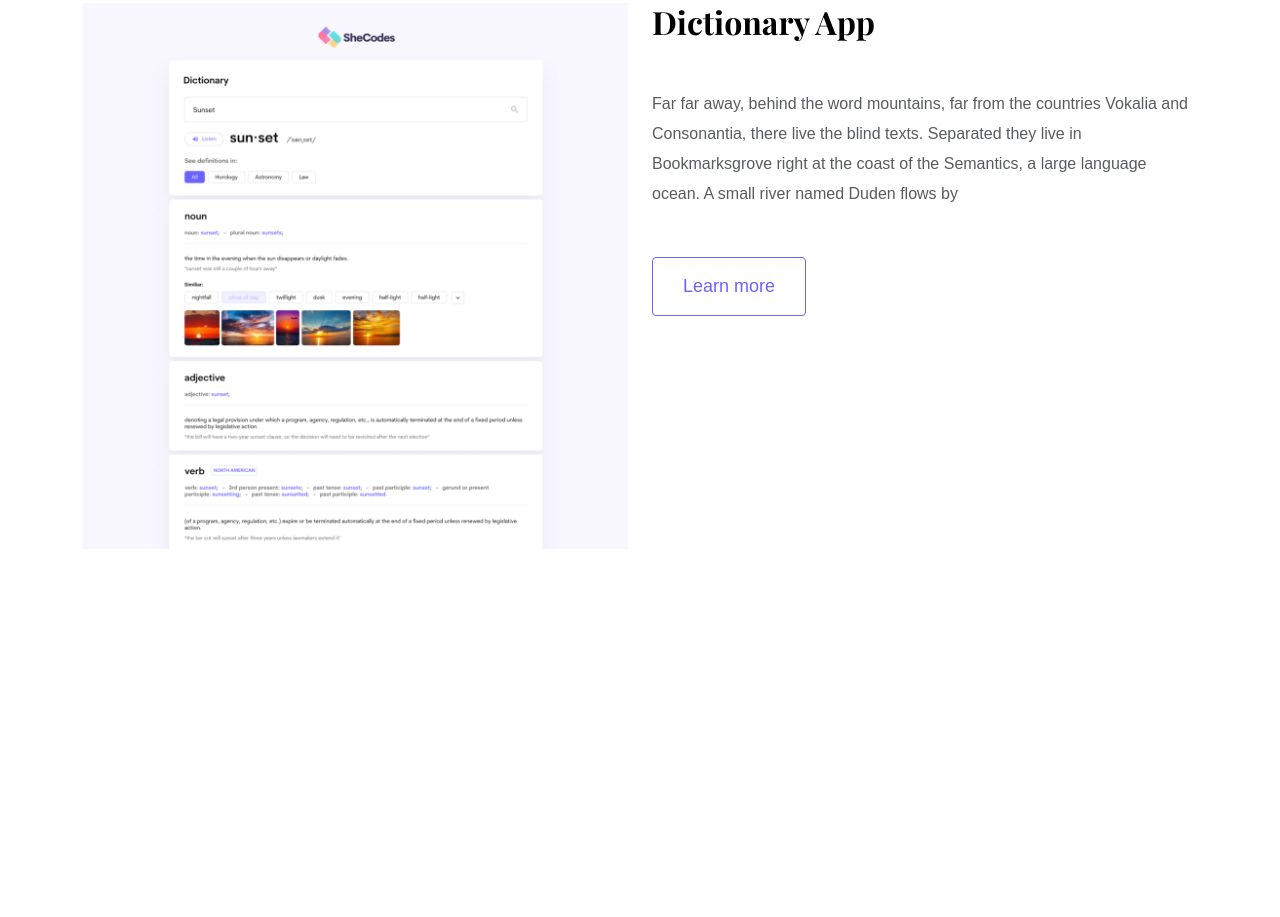
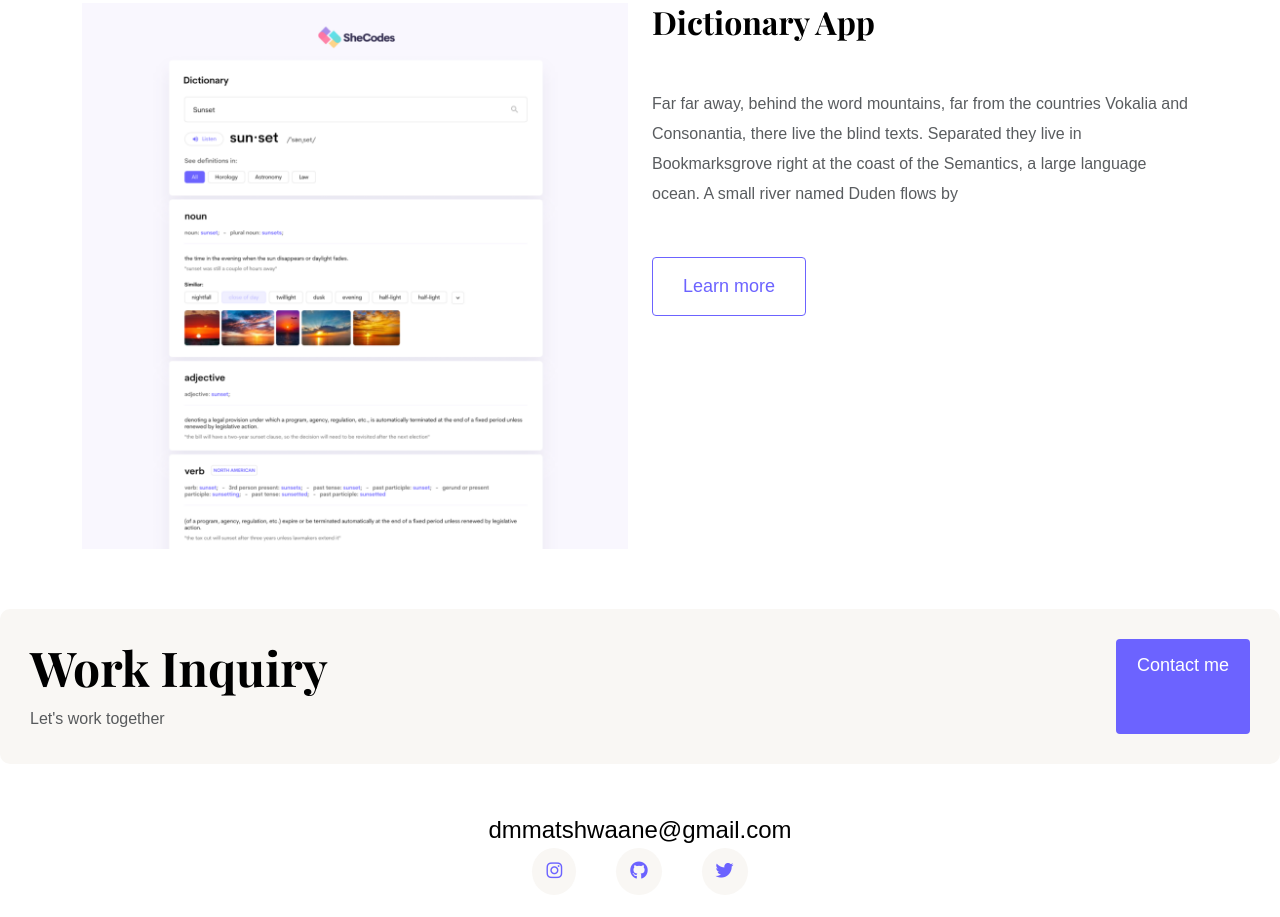
Before and after one commit to tinahb1992/project-challenge, a plain HTML site: page index.html in a window 1280 px wide. Shown: the part 1710-2627 px from the top of the page. Before the commit the page ends 2259 px from the top, so only its background shows below. Drawn offline with nearby package versions, Linux system fonts and the light colour scheme.

Commit message:
Added a footer

```diff
--- a/index.html
+++ b/index.html
@@ -108,5 +108,32 @@
         </div>
       </div>
     </div>
+    <footer>
+      <div
+        class="contact-box d-flex justify-content-between mb-5 d-none d-md-flex"
+      >
+        <div>
+          <h4>Work Inquiry</h4>
+          <p class="text-muted">Let's work together</p>
+        </div>
+        <a href="" class="btn btn-branding"> Contact me </a>
+      </div>
+      <div class="d-flex justify-content-center">
+        <a href="mailto:dmmatshwaane@gmail.com" class="email-link"
+          >dmmatshwaane@gmail.com</a
+        >
+      </div>
+      <div class="social-links d-flex justify-content-center">
+        <a href="https://www.instagram.com/dinah" target_blank>
+          <i class="fab fa-instagram"></i>
+        </a>
+        <a href="https://www.github.com/dinah" target_blank>
+          <i class="fab fa-github"></i>
+        </a>
+        <a href="https://www.twitter.com/dinah" target_blank>
+          <i class="fab fa-twitter"></i>
+        </a>
+      </div>
+    </footer>
   </body>
 </html>
--- a/styles/challenge.css
+++ b/styles/challenge.css
@@ -22,6 +22,10 @@ h6 {
 
 h1 {
   font-size: 96px;
+}
+
+h4 {
+  font-size: 48px;
 }
 
 p {
@@ -62,6 +66,39 @@ nav li.active a {
   color: var(--branding-color);
 }
 
+footer .email-link {
+  text-decoration: none;
+  color: black;
+  font-size: 24px;
+}
+
+footer .email-link:hover {
+  color: var(--branding-color);
+}
+
+footer {
+  margin: 60px 0;
+}
+
+footer .contact-box {
+  background: var(--secondary-color);
+  padding: 30px;
+  border-radius: 10px;
+}
+
+footer .contact-box p {
+  margin: 0;
+}
+
+footer .social-links a {
+  margin: 0 20px;
+  color: var(--branding-color);
+  background: var(--secondary-color);
+  padding: 10px 14px;
+  border-radius: 50%;
+  font-size: 18px;
+}
+
 @media (max-width: 900px) {
   h1 {
     font-size: 44px;
@@ -70,6 +107,10 @@ nav li.active a {
 
   h2 {
     font-family: 44px;
+  }
+
+  h4 {
+    font-size: 18px;
   }
 
   .hero {
```
